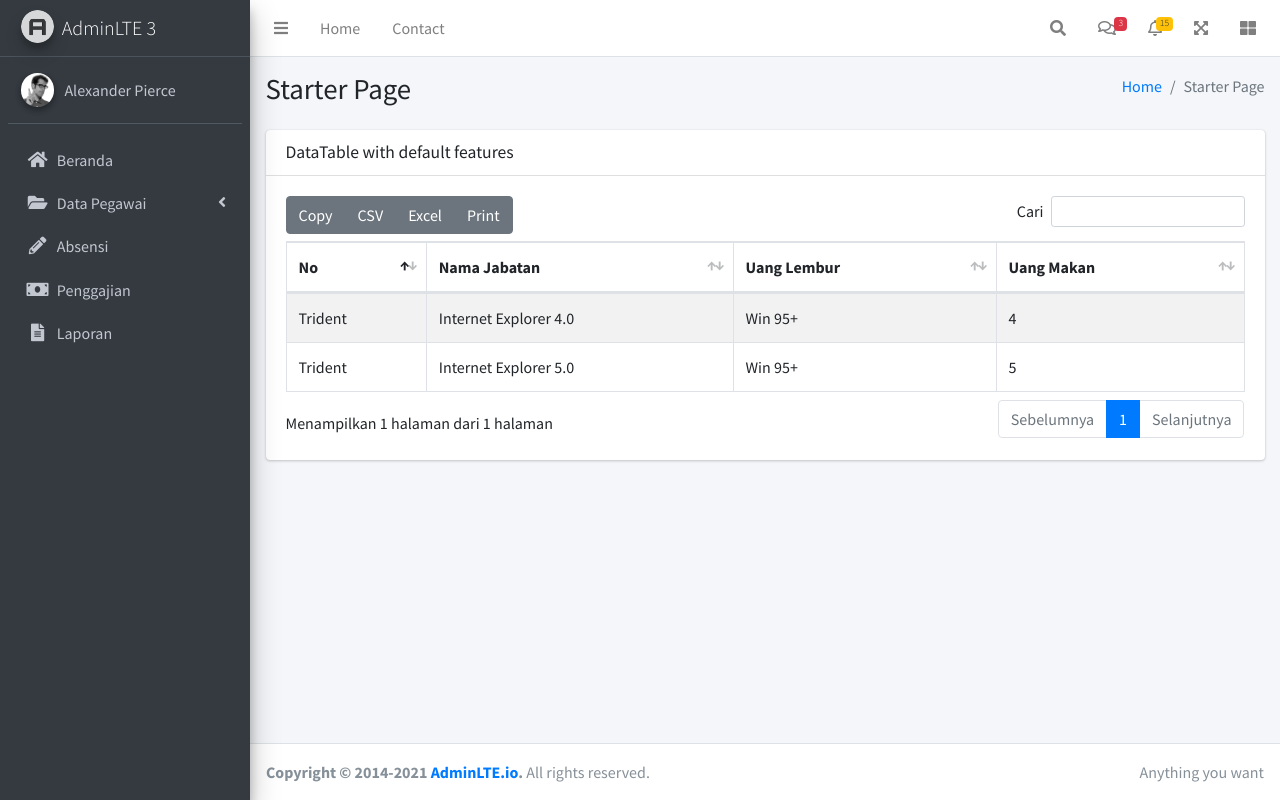
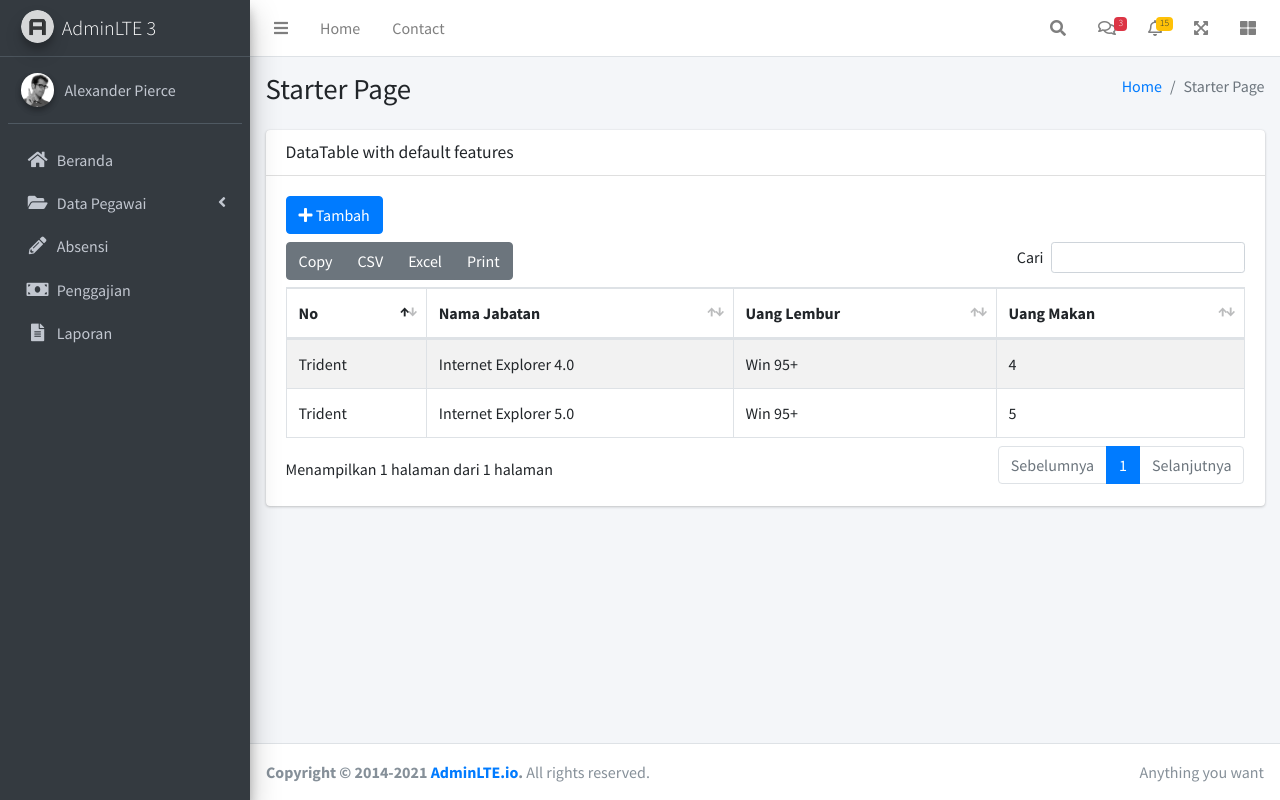
Before and after one commit to kdimas12/penggajian-absen, a CodeIgniter 4 app: template app/Views/jabatan.php in a window 1280 px wide. Run offline with PHP 8.4 and a stand-in for CodeIgniter, Linux system fonts and the light colour scheme; the template is opened without the code that fills it, so the values that code supplies are empty; some libraries are stand-ins or nearby versions.

Commit message:
:lipstick: Add tambah Button

```diff
--- a/app/Views/jabatan.php
+++ b/app/Views/jabatan.php
@@ -9,6 +9,7 @@
                     <h3 class="card-title">DataTable with default features</h3>
                 </div>
                 <div class="card-body">
+                    <a href="<?= base_url('admin/jabatan/tambah') ?>" class="btn btn-primary mb-2"><i class="fas fa-plus"></i> Tambah</a>
                     <table id="jabatan-table" class="table table-bordered table-striped">
                         <thead>
                             <tr>
```
